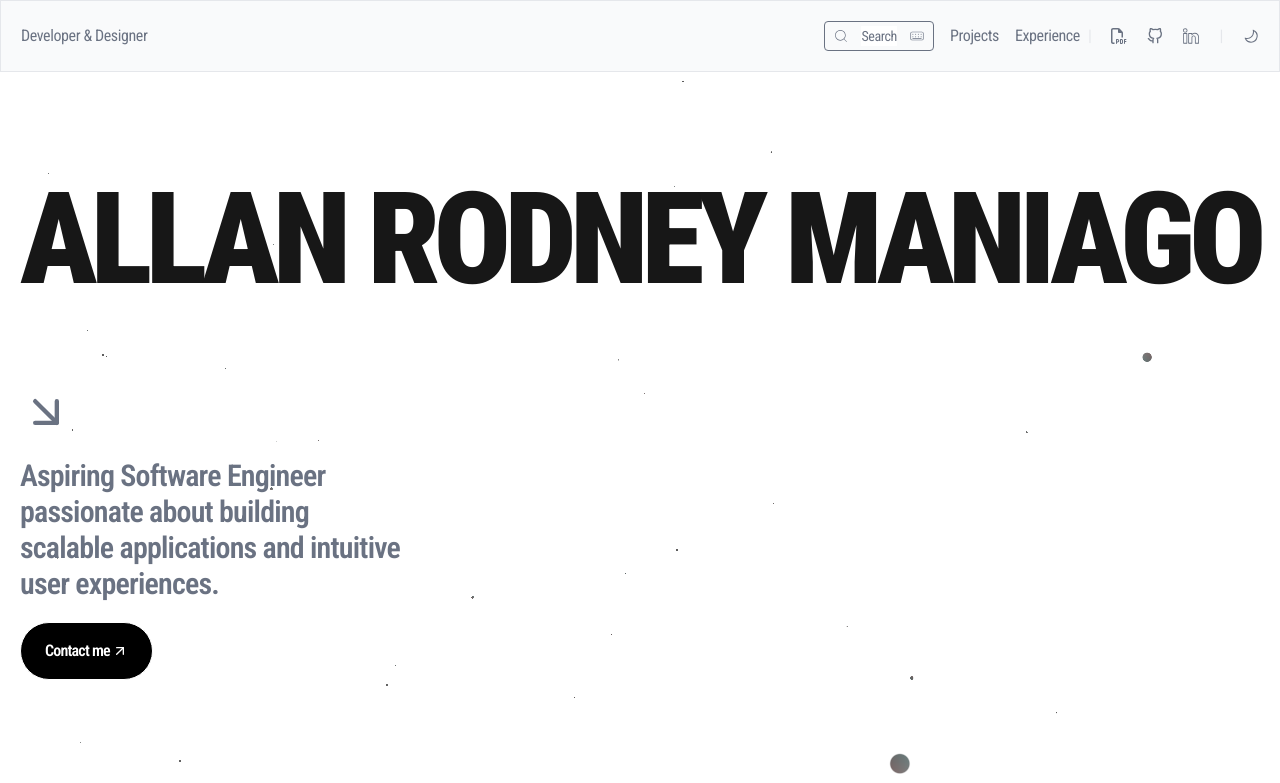
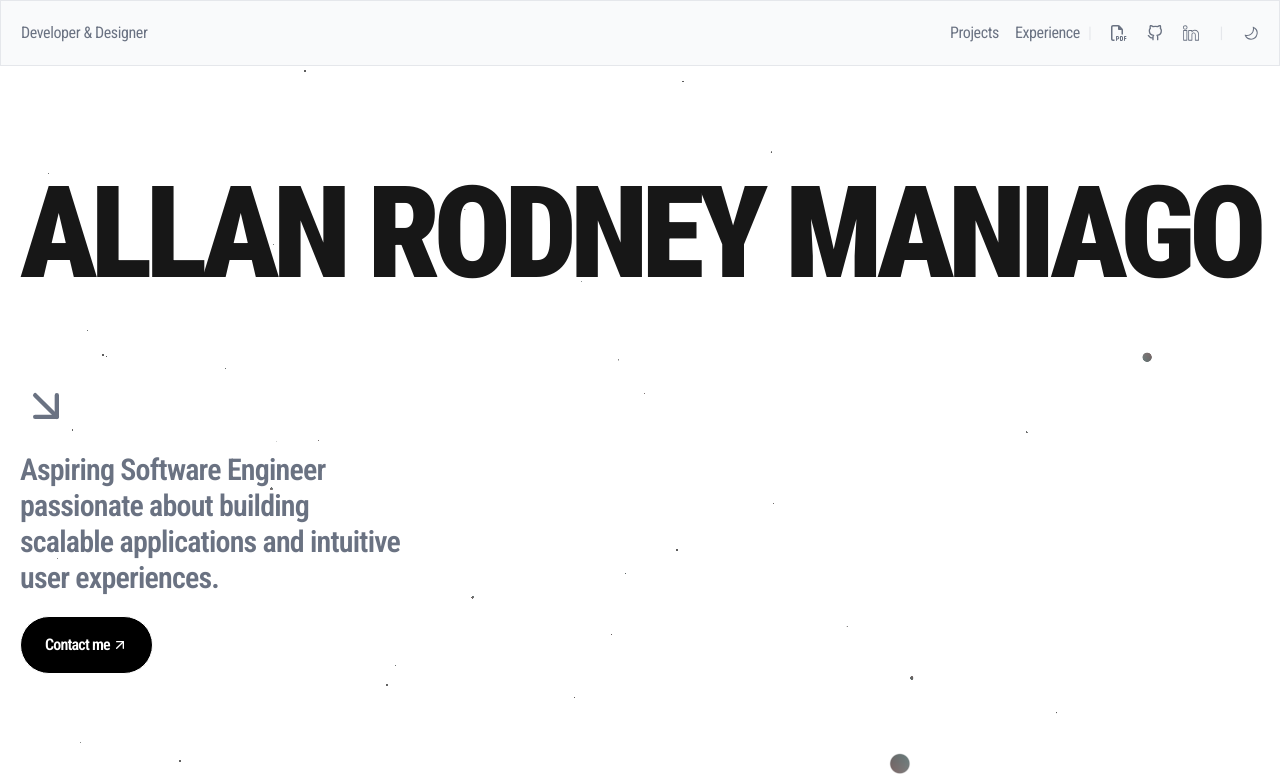
Before and after one commit to allanrodneyyy/Personal-Portfolio, a React (Vite) app: page / in a window 1280 px wide. Shown: the top 783 px of the page. Built offline with nearby package versions, Linux system fonts and the light colour scheme.

Commit message:
Added links to contact me button and github, linkedin

```diff
--- a/src/components/Header.jsx
+++ b/src/components/Header.jsx
@@ -32,11 +32,6 @@ export function Header() {
         <p className='sm:hidden block text-gray-500'>A</p> */}
         <section className='flex gap-2'>
           <div className='flex gap-4 text-gray-500 items-center'>
-            <div className='items-center gap-3 border px-2 py-1 rounded hidden sm:flex'>
-              <CiSearch />
-              <p className='text-sm bg-white'>Search</p>
-              <CiKeyboard />
-            </div>
             <a href="#projects" className='hidden sm:block'>
               Projects
             </a>
@@ -49,9 +44,8 @@ export function Header() {
             <a href={cv} download="MANIAGO-CV-2026.pdf">
               <p><FaRegFilePdf /></p>
             </a>
-
-            <p><FiGithub /></p>
-            <p><SlSocialLinkedin /></p>
+            <a href='https://github.com/allanrodneyyy' target='_blank'><FiGithub /></a>
+            <a href='https://www.linkedin.com/in/allanrodneymaniago/ ' target='_blank'><SlSocialLinkedin /></a>
             <p className='text-gray-200'>|</p>
             <div className='items-center gap-3 border border-gray-300 px-2 py-1 rounded block sm:hidden'>
               <CiSearch />
--- a/src/components/Subheader.jsx
+++ b/src/components/Subheader.jsx
@@ -66,10 +66,13 @@ export function Subheader() {
             <div className='block sm:hidden mb-2'>
               <FiArrowDownRight color='light-gray' size={30} />
             </div>
-            <button className='flex items-center gap-0.5 border px-5 py-2 sm:px-6 sm:py-4 text-white bg-black rounded-4xl'>
-              Contact me
-              <FiArrowUpRight />
-            </button>
+            <a href="mailto:allanrodneymaniago@gmail.com" className=''>
+              <button className='button flex items-center gap-0.5 border px-5 py-2 sm:px-6 sm:py-4 text-white bg-black rounded-4xl hover:cursor-pointer'>
+                Contact me
+                <FiArrowUpRight />
+              </button>
+            </a>
+
           </div>
         </div>
         <div className=" fixed
```
